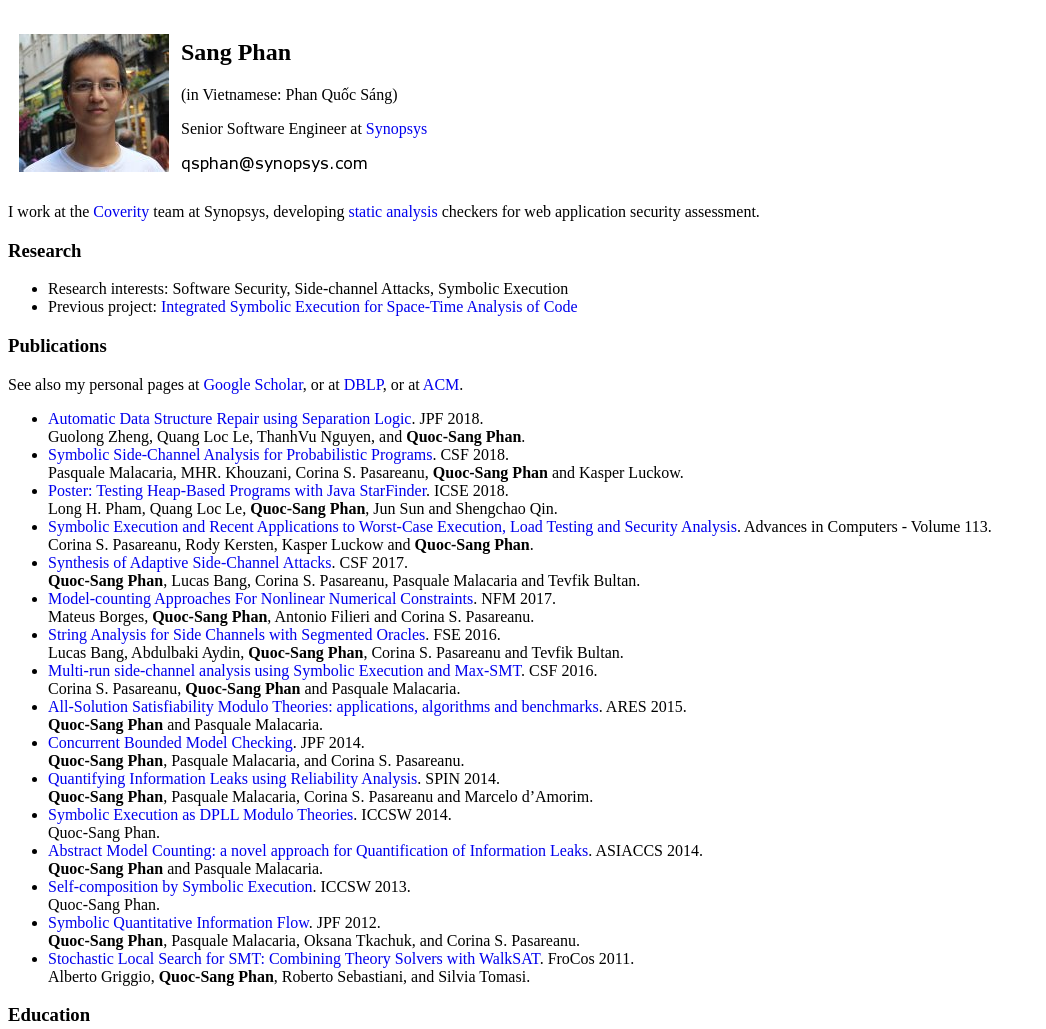
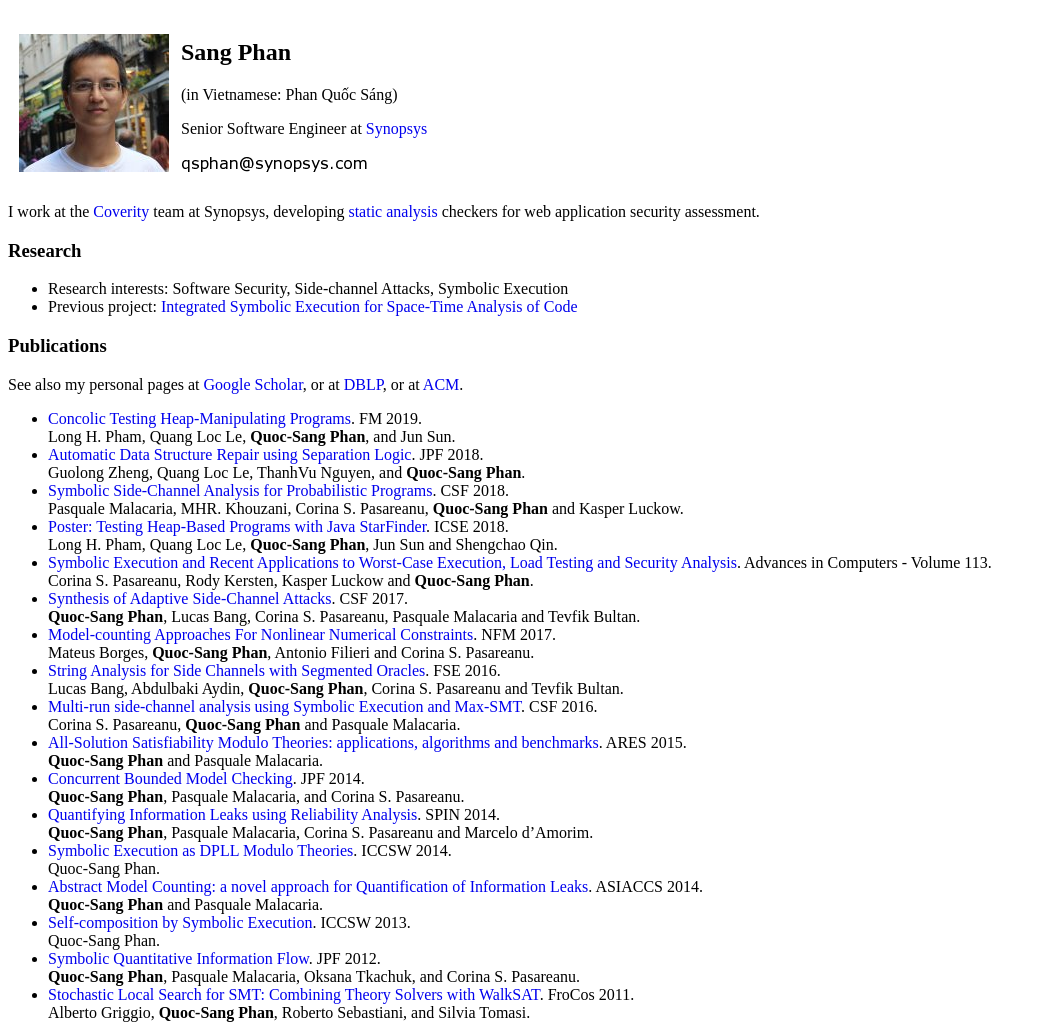
Before and after one commit to qsphan/qsphan.github.io, a plain HTML site: page index.html in a window 1280 px wide. Shown: the top 1029 px of the page, without its empty margins (0-1046 px from the left). Drawn offline with Linux system fonts and the light colour scheme.

Commit message:
add FM paper

```diff
--- a/index.html
+++ b/index.html
@@ -61,6 +61,9 @@ I work at the <a href="https://www.synopsys.com/software-integrity/security-test
 <h3>Publications</h3>
 See also my personal pages at <a href="http://scholar.google.co.uk/citations?user=4IkvERIAAAAJ&amp;hl=en">Google Scholar</a>, or at <a href="https://dblp.uni-trier.de/pers/hd/p/Phan:Quoc=Sang">DBLP</a>, or at <a href="http://dl.acm.org/author_page.cfm?id=81551144956">ACM</a>.
 <ul>
+  <li><a href="papers/fm19.pdf">Concolic Testing Heap-Manipulating Programs</a>. FM 2019.<br/>
+      Long H. Pham, Quang Loc Le, <b>Quoc-Sang Phan</b>, and Jun Sun.
+  </li>
   <li><a href="papers/jpf18.pdf">Automatic Data Structure Repair using Separation Logic</a>. JPF 2018.<br/>
       Guolong Zheng, Quang Loc Le, ThanhVu Nguyen, and <b>Quoc-Sang Phan</b>.
   </li>
```
Also changed, not shown: 1 other file.
